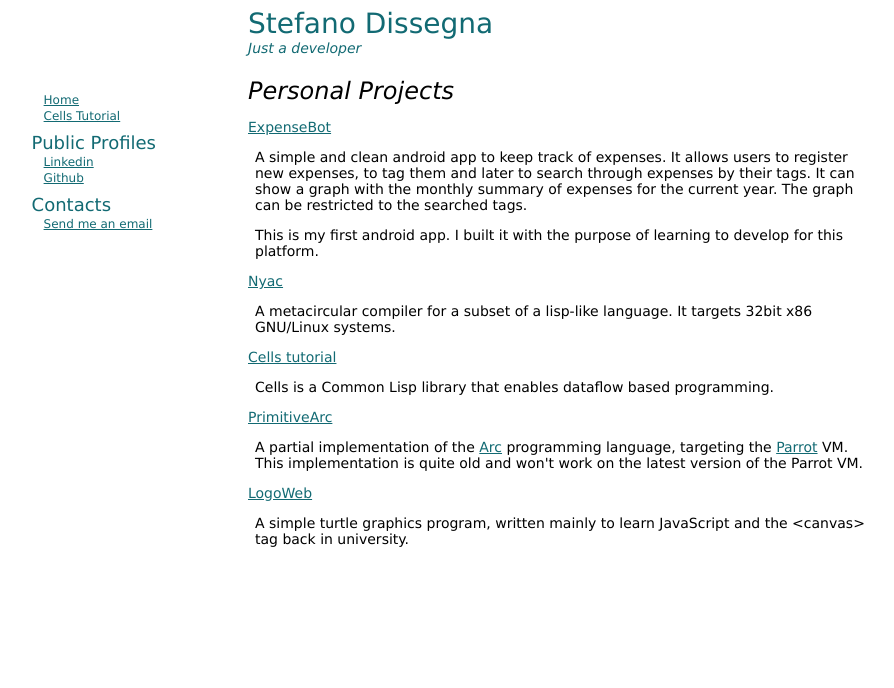
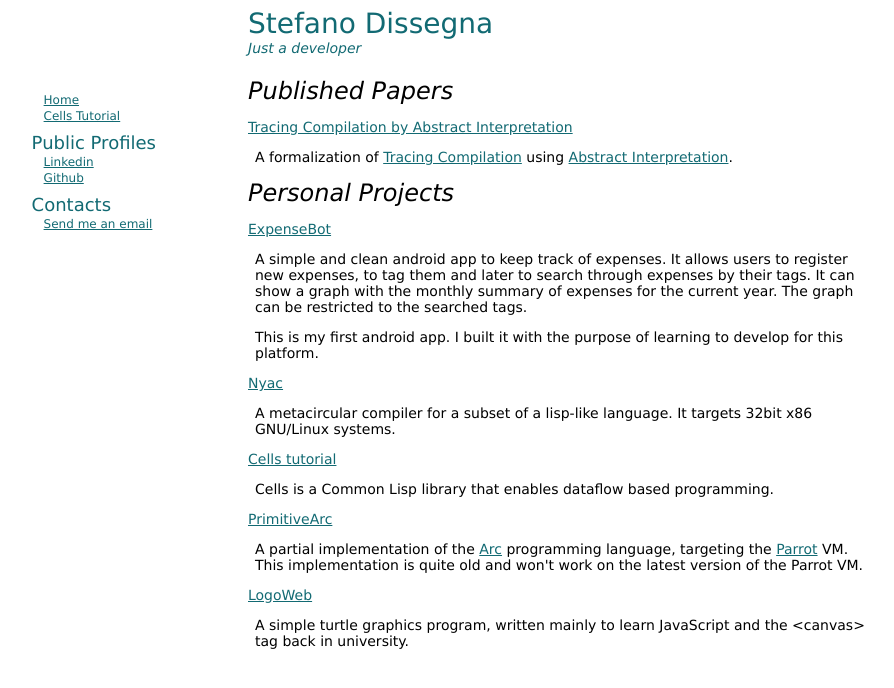
Before and after one commit to stefano/stefano.github.com, a Jekyll site: the page built from index.html, in a window 1280 px wide. Shown: the top 688 px of the page, without its empty margins (8-902 px from the left). Built offline with Jekyll 4.4.1, drawn with Linux system fonts in a browser that asks for light colours.

Commit message:
added paper

```diff
--- a/index.html
+++ b/index.html
@@ -2,6 +2,17 @@
 layout: base
 title: Stefano Dissegna
 ---
+
+
+<h2>Published Papers</h2>
+<ul>
+  <li>
+    <h3><a href="/popl14.pdf">Tracing Compilation by Abstract Interpretation</a></h3>
+    <p>
+      A formalization of <a href="http://en.wikipedia.org/wiki/Tracing_just-in-time_compilation">Tracing Compilation</a> using <a href="http://en.wikipedia.org/wiki/Abstract_interpretation">Abstract Interpretation</a>.
+    </p>
+  </li>
+</ul>
 
 <h2>Personal Projects</h2>
 <ul>
```
Also changed, not shown: 1 other file.
